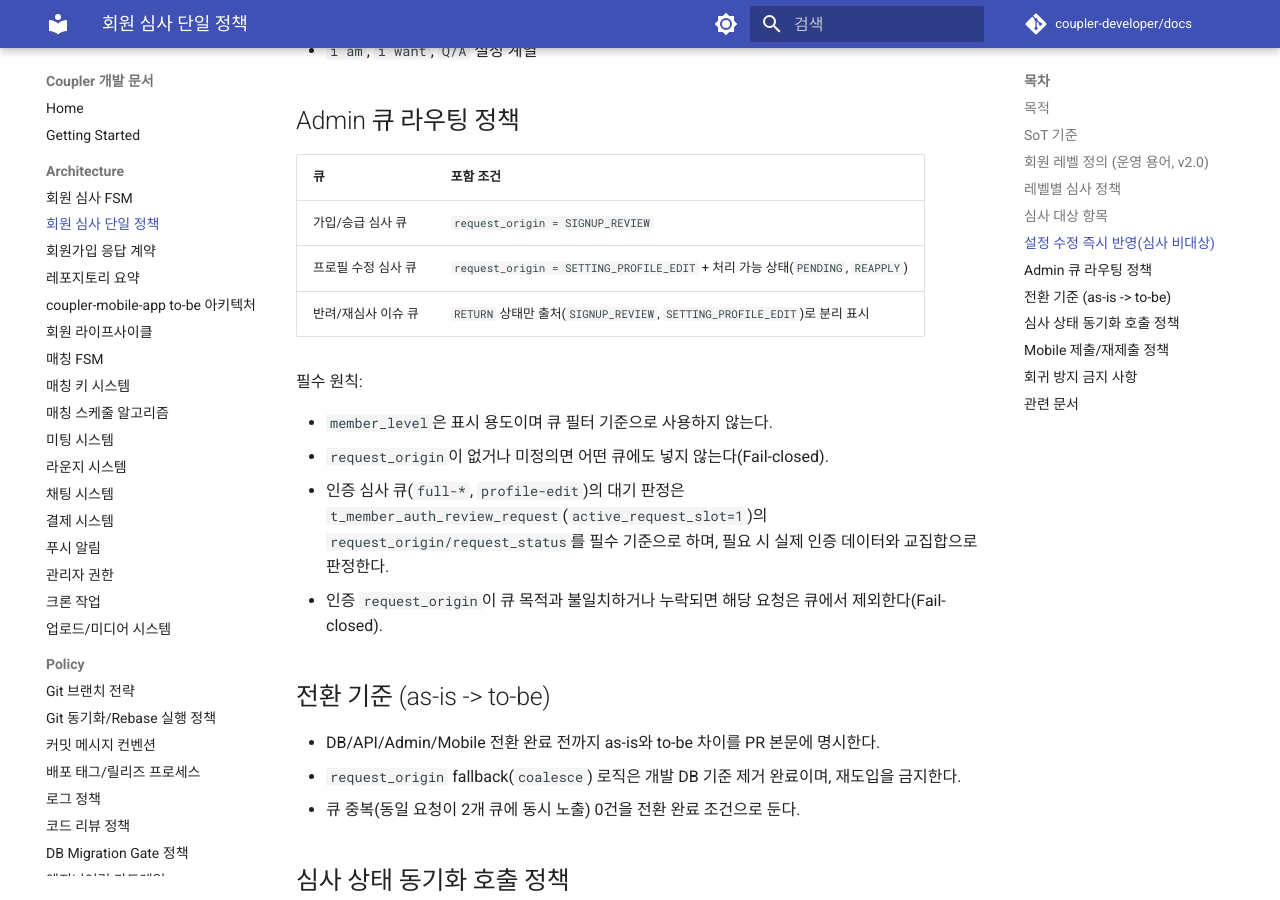
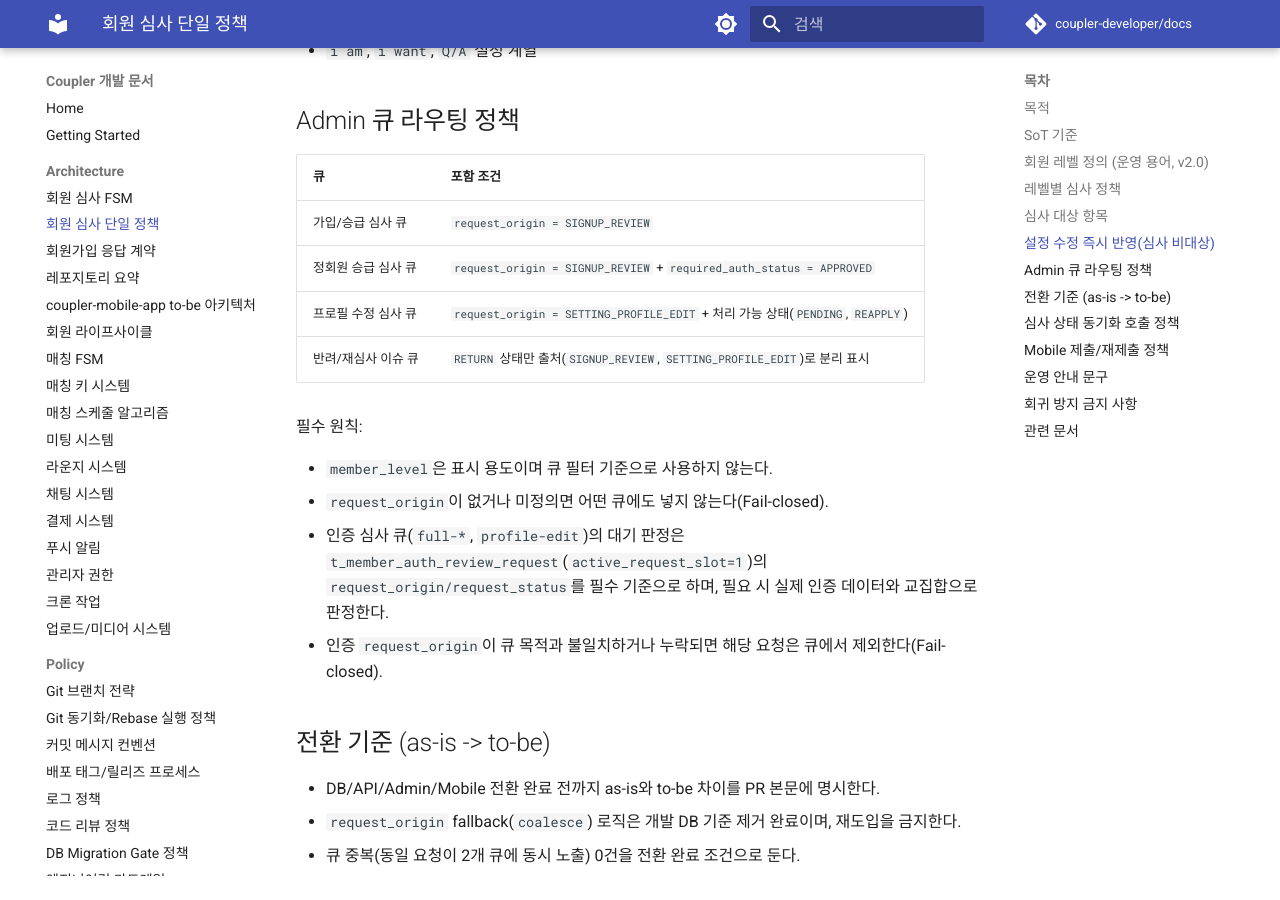
Before and after one commit to coupler-developer/docs, an MkDocs documentation site: the page built from content/architecture/member-review-policy.md, in a window 1280 px wide and 900 px high, scrolled down 2933 px. Built offline with MkDocs 1.6.1 and Material for MkDocs 9.7.7, drawn with Linux system fonts in a browser that asks for light colours; comment, search, counter and statistics services are not loaded; some of the changed text lies outside the part shown.

Commit message:
docs(review): 정회원 승급 큐 조건과 완료 토스트 문구 기준 명시

```diff
--- a/content/architecture/member-review-policy.md
+++ b/content/architecture/member-review-policy.md
@@ -80,6 +80,7 @@
 | 큐                  | 포함 조건                                                                      |
 | ------------------- | ------------------------------------------------------------------------------ |
 | 가입/승급 심사 큐   | `request_origin = SIGNUP_REVIEW`                                               |
+| 정회원 승급 심사 큐 | `request_origin = SIGNUP_REVIEW` + `required_auth_status = APPROVED`           |
 | 프로필 수정 심사 큐 | `request_origin = SETTING_PROFILE_EDIT` + 처리 가능 상태(`PENDING`, `REAPPLY`) |
 | 반려/재심사 이슈 큐 | `RETURN` 상태만 출처(`SIGNUP_REVIEW`, `SETTING_PROFILE_EDIT`)로 분리 표시      |
 
@@ -119,6 +120,10 @@
 - 재제출 시 상태는 `REAPPLY`로 전이
 - 제출/재제출 UI 판단은 `result_data.access_context.review_status` 기준만 사용
 
+## 운영 안내 문구
+
+- Admin 심사 적용 완료 토스트(`pending_complete_notice`): `심사 이력이 반영되어 정회원으로 승급되었습니다.`
+
 ## 회귀 방지 금지 사항
 
 - `t_member_review_stage_snapshot` 직접 조회로 심사 판정 금지
```
